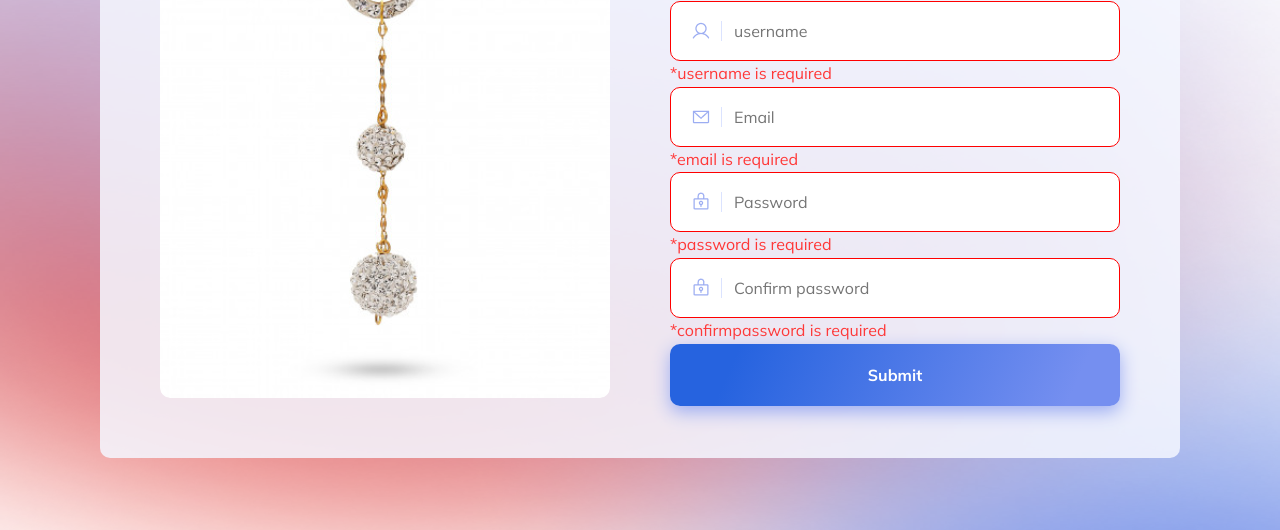
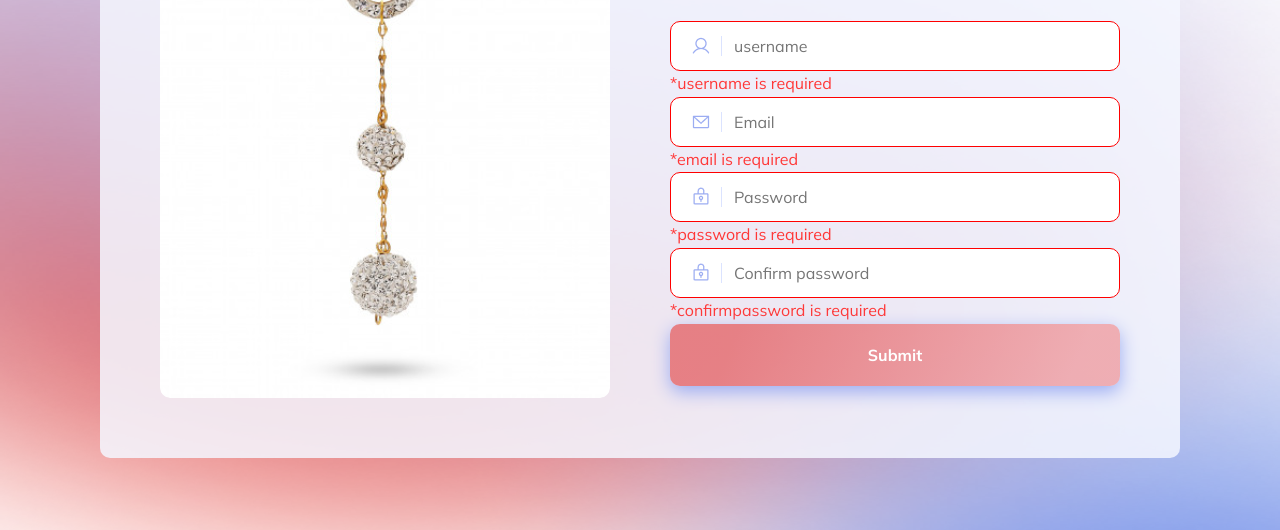
Before and after one commit to mohamedtharwat000/form1, a plain HTML site: page signup/index.html in a window 1280 px wide. Shown: the part 270-800 px from the top of the page. Drawn offline with Linux system fonts and the light colour scheme.

Commit message:
small fixes

```diff
--- a/assets/css/signup.css
+++ b/assets/css/signup.css
@@ -68,7 +68,7 @@ main form div {
   padding: 10px 20px;
   gap: 12px;
   width: 315px;
-  height: 60px;
+  height: 50px;
   background: #FFFFFF;
   border: 1px solid #DBE3FF;
   border-radius: 10px;
@@ -118,7 +118,7 @@ main .signup {
   color: #FFFFFF;
 }
 
-main .signup:hover {
+main .signup:active {
   color: #08174E;
   background: linear-gradient(113.87deg, rgba(38, 99, 223, 0.1) 14.81%, rgba(117, 143, 240, 0.1) 88.76%);
 }
@@ -126,7 +126,7 @@ main .signup:hover {
 main .signup[disabled] {
   cursor: not-allowed;
   color: #FFFFFF;
-  background: linear-gradient(113.87deg, #2663DF 14.81%, #758FF0 88.76%);
+  background: linear-gradient(113.87deg, #df262688 14.81%, #f0757588 88.76%);
 }
 
 @media (min-width: 768px) {
@@ -157,7 +157,6 @@ main .signup[disabled] {
     flex: 1;
     background-image: url(../imags/image-signup-desktop.png);
     background-position: 50%;
-    /* width: 450px; */
     height: 536px;
     width: auto;
   }
--- a/assets/css/succeed.css
+++ b/assets/css/succeed.css
@@ -82,7 +82,6 @@ main p {
     flex: 1;
     background-image: url(../imags/image-succeed-desktop.png);
     background-position: 50%;
-    /* width: 450px; */
     height: 456px;
     width: auto;
   }
@@ -90,7 +89,6 @@ main p {
   main .succeed-text {
     flex: 1;
     align-items: start;
-    width: auto;
   }
 
     main .succeed-text p {
--- a/assets/css/welcome.css
+++ b/assets/css/welcome.css
@@ -72,7 +72,7 @@ main a {
   color: #FFFFFF;
 }
 
-main a:hover {
+main a:active {
   color: #08174E;
   background: linear-gradient(113.87deg, rgba(38, 99, 223, 0.1) 14.81%, rgba(117, 143, 240, 0.1) 88.76%);
 }
@@ -104,8 +104,6 @@ main a:hover {
     flex: 1;
     background-image: url(../imags/image-welcome-desktop.png);
     background-position: 50%;
-    /* width: 400px; */
-    height: 300px;
     width: auto;
   }
 
--- a/assets/js/main.js
+++ b/assets/js/main.js
@@ -11,9 +11,6 @@ const errorMs = document.getElementsByClassName("error");
 // regx for user name and email inputs
 const userNameRegx = /(^[a-zA-Z])(.{3,13})([a-zA-Z]$)/;
 const emailRegx = /(^[\w])(.*)(\@)(.*)(\.[\w]{2,4}$)/;
-
-// global variable to check if form is valid
-let isValid = false;
 
 // code to handle if user didn't fill form or just typed space
 for (let input of allInputs) {
@@ -76,7 +73,7 @@ function confirmPasswordFn(e) {
 function correctInput(e) {
   e.parentElement.style.border = "1px solid green";
   showMessage(e, "");
-  isValid = true;
+  e.dataset.valid = "true";
   submitToggle();
 }
 
@@ -84,20 +81,21 @@ function correctInput(e) {
 function wrongInput(e, message) {
   e.parentElement.style.border = "1px solid red";
   showMessage(e, message);
-  isValid = false;
+  e.dataset.valid = "false";
   submitToggle();
 }
 
 // function to toggle submit button disabled | enabled
 function submitToggle() {
+  let inputs = Array.from(allInputs);
+  let isValid = inputs.every(function (input, index, arr) {
+    return input.dataset.valid === "true";
+  });
+
   if (isValid === true) {
-    if (signUp.hasAttribute("disabled") === true) {
-      signUp.removeAttribute("disabled");
-    }
+    signUp.removeAttribute("disabled");
   } else {
-    if (signUp.hasAttribute("disabled") === false) {
-      signUp.setAttribute("disabled", "disabled");
-    }
+    signUp.setAttribute("disabled", "disabled");
   }
 }
 
--- a/signup/index.html
+++ b/signup/index.html
@@ -25,22 +25,22 @@
         <form id="form">
           <div>
             <img src="../assets/imags/User.png" alt="user">
-            <input type="text" name="username" id="username" placeholder="username" maxlength="15">
+            <input type="text" name="username" id="username" placeholder="username" maxlength="15" data-valid="false">
           </div>
           <p class="error user-error"></p>
           <div>
             <img src="../assets/imags/EnvelopeSimple.png" alt="email">
-            <input type="email" name="email" id="email" placeholder="Email">
+            <input type="email" name="email" id="email" placeholder="Email" data-valid="false">
           </div>
           <p class="error email-error"></p>
           <div>
             <img src="../assets/imags/LockKey.png" alt="password">
-            <input type="password" name="password" id="password" placeholder="Password">
+            <input type="password" name="password" id="password" placeholder="Password" data-valid="false">
           </div>
           <p class="error password-error"></p>
           <div>
             <img src="../assets/imags/LockKey.png" alt="password">
-            <input type="password" name="confirmpassword" id="confirmpassword" placeholder="Confirm password">
+            <input type="password" name="confirmpassword" id="confirmpassword" placeholder="Confirm password" data-valid="false">
           </div>
           <p class="error confirmpassword-error"></p>
           <input id="signup" class="signup" type="submit">
```
